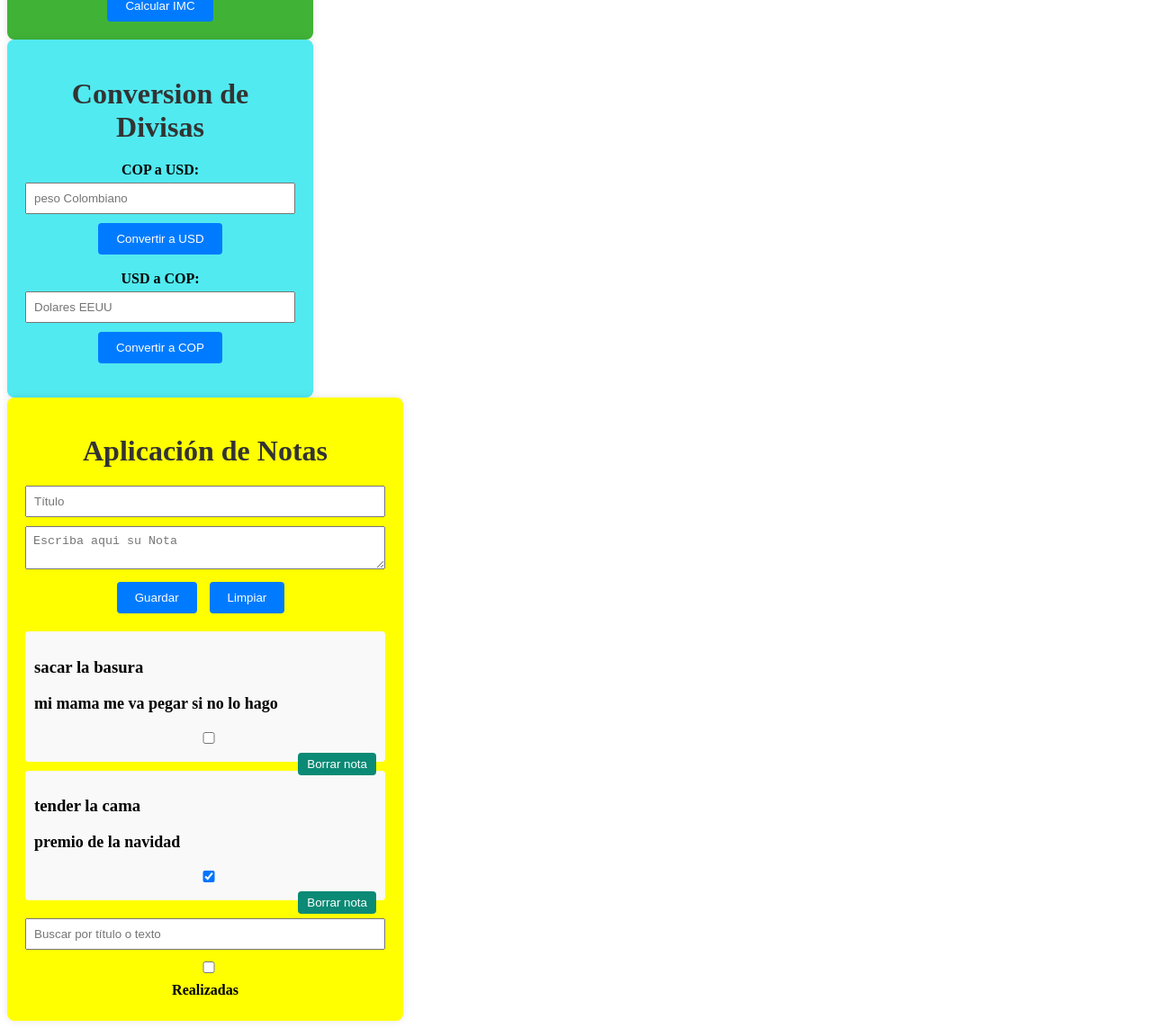
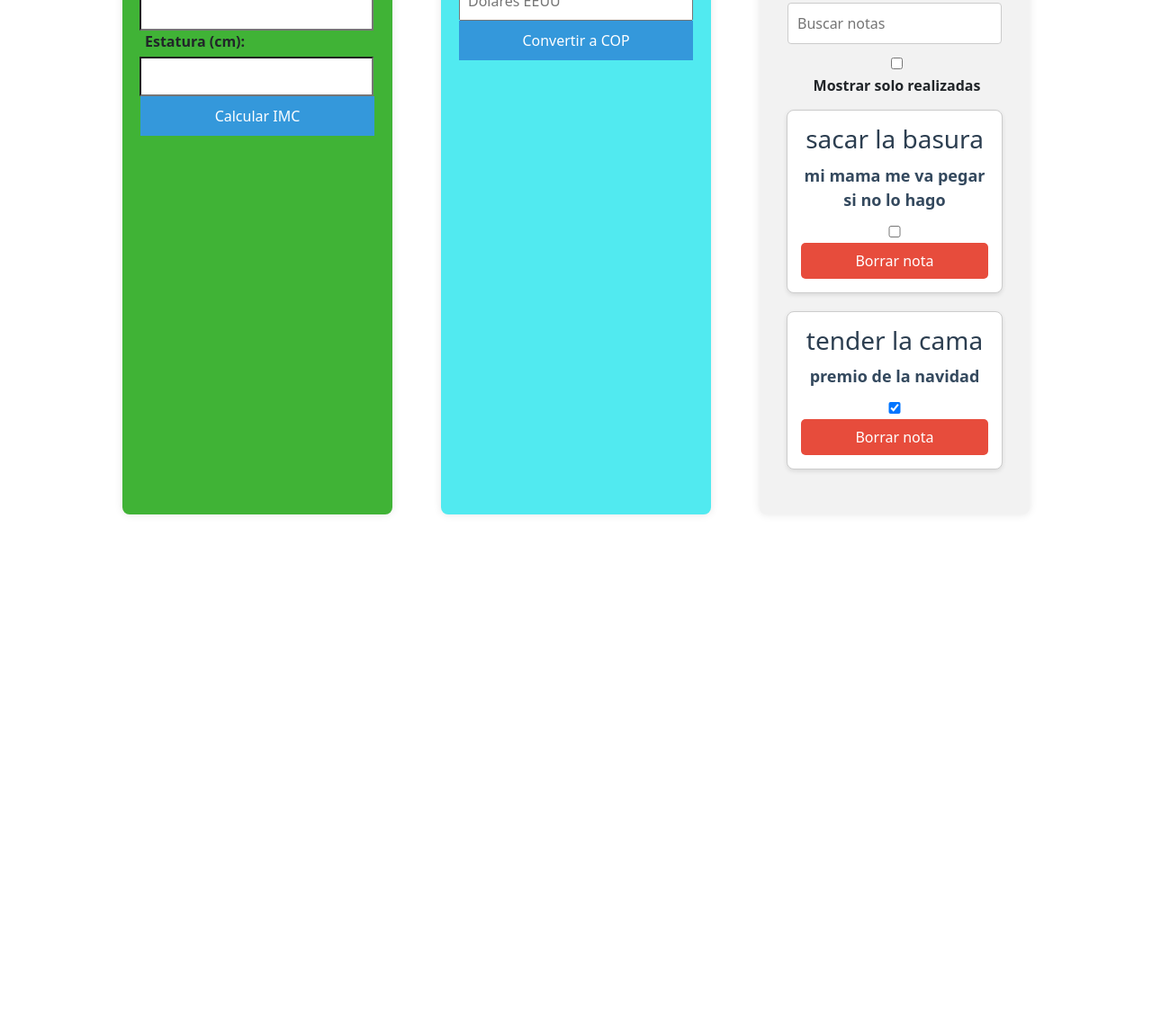
Before and after one commit to Kamilo1986/Ejercicios-Crystian-Benitez, a plain HTML site: page index.html in a window 1280 px wide. Shown: the part 327-1470 px from the top of the page at 90% size. After the commit the page ends 919 px from the top, so only its background shows below. Drawn offline with nearby package versions, Linux system fonts and the light colour scheme.

Commit message:
genere cambios

```diff
--- a/index.html
+++ b/index.html
@@ -5,12 +5,12 @@
     <meta charset="UTF-8">
     <meta name="viewport" content="width=device-width, initial-scale=1.0">
     <title>Document</title>
-
     <link rel="stylesheet" href="main.css">
+    <link href="https://cdn.jsdelivr.net/npm/bootstrap@5.3.3/dist/css/bootstrap.min.css" rel="stylesheet" integrity="sha384-QWTKZyjpPEjISv5WaRU9OFeRpok6YctnYmDr5pNlyT2bRjXh0JMhjY6hW+ALEwIH" crossorigin="anonymous">
 </head>
 
 <body>
-
+<section class="container d-flex justify-content-evenly">
     <div class="container1">
         <h1>Calculadora de Índice de Masa Corporal (IMC)</h1>
 
@@ -36,42 +36,36 @@
             <label for="copInput">COP a USD:</label>
             <input type="number" id="copInput" placeholder="peso Colombiano">
             <button onclick="convertToUSD()">Convertir a USD</button>
-                <p id="usdResult"></p>
+            <p id="dolarResultado"></p>
         </div>
 
         <div class="conversion">
-                <label for="usdInput">USD a COP:</label>
-                <input type="number" id="usdInput" placeholder="Dolares EEUU">
+            <label for="dolarInput">USD a COP:</label>
+            <input type="number" id="dolarInput" placeholder="Dolares EEUU">
             <button onclick="convertToCOP()">Convertir a COP</button>
-                <p id="copResult"></p>
+            <p id="copResultado"></p>
         </div>
     </div>
-
     <div class="container3">
-            <h1>Aplicación de Notas</h1>
-
-            <div class="note-form">
-                <input type="text" id="noteTitle" placeholder="Título">
-                <textarea id="noteText" placeholder="Escriba aqui su Nota"></textarea>
-                <button onclick="saveNote()">Guardar</button>
-                <button onclick="clearFields()"> Limpiar</button>
-            </div>
-
-            <div id="notesContainer" class="notes-container">
+    <h1>Gestor de Notas</h1>
+    <div>
+        <input type="text" id="titulo3" placeholder="Título de la nota">
+        <input type="text" id="texto3" placeholder="Texto de la nota">
+        <button onclick="guardarNota()">GUARDAR</button>
 
     </div>
-
-            <div id="message" class="message"></div>
-
-            <div class="filters">
-                <input type="text" id="searchText" placeholder="Buscar por título o texto">
-                <label><input type="checkbox" id="filterDone"> Realizadas</label>
+    <div>
+        <input type="text" id="Buscarnotas" placeholder="Buscar notas">
+        <label>
+            <input type="checkbox" id="tarjetasrealizadas"> Mostrar solo realizadas
+        </label>
     </div>
+    <div id="notasc"></div>
+    <div id="mensaje"></div>
 </div>
-
-
-
+</section>
     <script src="index.js"></script>
+    <script src="https://cdn.jsdelivr.net/npm/bootstrap@5.3.3/dist/js/bootstrap.bundle.min.js" integrity="sha384-YvpcrYf0tY3lHB60NNkmXc5s9fDVZLESaAA55NDzOxhy9GkcIdslK1eN7N6jIeHz" crossorigin="anonymous"></script>
 </body>
 
 </html>
--- a/index.js
+++ b/index.js
@@ -26,126 +26,113 @@ function clasificarIMC(imc) {
     }
 }
 function convertToUSD() {
-    let copAmount = document.getElementById('copInput').value;
-    let usdRate = 0.00027;
-    let usdAmount = copAmount * usdRate;
-    document.getElementById('usdResult').innerText = `${copAmount} COP = ${usdAmount.toFixed(2)} USD`;
+    let PesoColombiano = document.getElementById('copInput').value;
+    let Dolar = 0.00027;
+    let dolarAmericano = PesoColombiano * Dolar;
+    document.getElementById('dolarResultado').innerText = `${PesoColombiano} COP = ${dolarAmericano.toFixed(2)} USD`;
 }
 function convertToCOP() {
-    let usdAmount = document.getElementById('usdInput').value;
-    let copRate = 3963.65;
-    let copAmount = usdAmount * copRate;
-    document.getElementById('copResult').innerText = `${usdAmount} USD = ${copAmount.toFixed(2)} COP`;
+    let dolarAmericano = document.getElementById('dolarInput').value;
+    let Pesoc = 3963.65;
+    let PesoColombiano = dolarAmericano * Pesoc;
+    document.getElementById('copResultado').innerText = `${dolarAmericano} USD = ${PesoColombiano.toFixed(2)} COP`;
 }
 
-///////////////////////
+let notas = [
+    { id: 1, titulo: "sacar la basura", texto: "mi mama me va pegar si no lo hago", realizada: false },
+    { id: 2, titulo: "tender la cama", texto: "premio de la navidad", realizada: true }
+];
+console.log(notas);
 
-// Paso b: agrege notas iniciales
-let notes = [
-    { id: 1, title: "sacar la basura", text: "mi mama me va pegar si no lo hago", realizada: false },
-    { id: 2, title: "tender la cama ", text: "premio de la navidad", realizada: true }
-];
-console.log(notes);
-// Paso c: variable para el id de la nota
-let idGlobal = notes.length > 0 ? notes[notes.length - 1].id : 0;
+let idGlobal = notas.length > 0 ? notas[notas.length - 1].id : 0;
 
-// Obtener elementos del DOM
-let notesContainer = document.getElementById('notesContainer');
-let noteTitleInput = document.getElementById('noteTitle');
-let noteTextInput = document.getElementById('noteText');
-let messageDiv = document.getElementById('message');
-let searchTextInput = document.getElementById('searchText');
-let filterDoneCheckbox = document.getElementById('filterDone');
+let contenedorNotas = document.getElementById('notasc');
+let entradaTituloNota = document.getElementById('titulo3');
+let entradaTextoNota = document.getElementById('texto3');
+let divMensaje = document.getElementById('mensaje');
+let entradaTextoBusqueda = document.getElementById('Buscarnotas');
+let checkboxFiltrarRealizadas = document.getElementById('tarjetasrealizadas');
 
-// Paso e: Función para pintar las notas en forma de tarjetas
-function pintarnotas() {
-    notesContainer.innerHTML = '';
-    if (notes.length === 0) {
-        messageDiv.innerText = "NO HAY NOTAS PARA MOSTRAR";
+
+
+function agregarNota(titulo, texto) {
+    idGlobal++;
+    notas.push({ id: idGlobal, titulo: titulo, texto: texto, realizada: false });
+}
+
+
+function guardarNota() {
+    let titulo = entradaTituloNota.value.trim();
+    let texto = entradaTextoNota.value.trim();
+    if (titulo !== '' && texto !== '') {
+        agregarNota(titulo, texto);
+        pintarNotas();
+        entradaTituloNota.value = '';
+        entradaTextoNota.value = '';
+        divMensaje.innerText = '';
     } else {
-        notes.forEach(note => {
-            let noteCard = document.createElement('div');
-            noteCard.classList.add('note-card');
-            noteCard.innerHTML = `
-                <h3>${note.title}</h3>
-                <p>${note.text}</p>
-                <input type="checkbox" onclick="toggleDone(${note.id})" ${note.realizada ? 'checked' : ''}>
-                <button onclick="deleteNote(${note.id})">Borrar nota</button>
+        divMensaje.innerText = 'Por favor completa todos los campos';
+    }
+}
+function pintarNotas() {
+    contenedorNotas.innerHTML = '';
+    if (notas.length === 0) {
+        divMensaje.innerText = "NO HAY NOTAS PARA MOSTRAR";
+    } else {
+        notas.forEach(nota => {
+            let tarjetaNota = document.createElement('div');
+            tarjetaNota.classList.add('note-card');
+            tarjetaNota.innerHTML = `
+                <h3>${nota.titulo}</h3>
+                <p>${nota.texto}</p>
+                <input type="checkbox" onclick="toggleRealizada(${nota.id})" ${nota.realizada ? 'checked' : ''}>
+                <button onclick="borrarNota(${nota.id})">Borrar nota</button>
             `;
-            notesContainer.appendChild(noteCard);
+            contenedorNotas.appendChild(tarjetaNota);
         });
     }
 }
 
-// Pintar las notas inicialmente
-pintarnotas();
-
-// Paso f: Función para agregar una nueva nota
-function addNote(title, text) {
-    idGlobal++;
-    notes.push({ id: idGlobal, title: title, text: text, realizada: false });
+pintarNotas();
+function borrarNota(id) {
+    notas = notas.filter(nota => nota.id !== id);
+    pintarNotas();
 }
 
-// Paso h: Función para guardar la nota desde el formulario
-function saveNote() {
-    let title = noteTitleInput.value.trim();
-   let text = noteTextInput.value.trim();
-    if (title !== '' && text !== '') {
-        addNote(title, text);
-        pintarnotas();
-        noteTitleInput.value = '';
-        noteTextInput.value = '';
-        messageDiv.innerText = '';
-    } else {
-        messageDiv.innerText = 'Por favor completa todos los campos';
+function toggleRealizada(id) {
+    let indiceNota = notas.findIndex(nota => nota.id === id);
+    if (indiceNota !== -1) {
+        notas[indiceNota].realizada = !notas[indiceNota].realizada;
+        pintarNotas();
     }
 }
 
-// Paso i: Función para borrar una nota
-function deleteNote(id) {
-    notes = notes.filter(note => note.id !== id);
-    pintarnotas();
+function filtrarPorRealizadas(array) {
+    return array.filter(nota => nota.realizada);
 }
 
-// Paso m: Función para marcar como realizada/no realizada una nota
-function toggleDone(id) {
-    let noteIndex = notes.findIndex(note => note.id === id);
-    if (noteIndex !== -1) {
-        notes[noteIndex].realizada = !notes[noteIndex].realizada;
-        pintarnotas();
-    }
-}
-
-// Paso q: Función para filtrar por estado realizada
-function filterByDone(array) {
-    return array.filter(note => note.realizada);
-}
-
-// Paso p: Función para filtrar por texto
-function filterByText(array, text) {
-    if (!text) return array;
-    text = text.trim().toLowerCase();
-    return array.filter(note =>
-        note.title.toLowerCase().includes(text) ||
-        note.text.toLowerCase().includes(text)
+function filtrarPorTexto(array, texto) {
+    if (!texto) return array;
+    texto = texto.trim().toLowerCase();
+    return array.filter(nota =>
+        nota.titulo.toLowerCase().includes(texto) ||
+        nota.texto.toLowerCase().includes(texto)
     );
 }
 
-// Manejar cambios en los filtros
-searchTextInput.addEventListener('input', applyFilters);
-filterDoneCheckbox.addEventListener('change', applyFilters);
+entradaTextoBusqueda.addEventListener('input', aplicarFiltros);
+checkboxFiltrarRealizadas.addEventListener('change', aplicarFiltros);
 
-// Paso r: Función para aplicar los filtros
-function applyFilters() {
-    let filteredNotes = [...notes];
-    let searchText = searchTextInput.value.trim();
-    let showDoneOnly = filterDoneCheckbox.checked;
+function aplicarFiltros() {
+    let notasFiltradas = [...notas];
+    let textoBusqueda = entradaTextoBusqueda.value.trim();
+    let mostrarSoloRealizadas = checkboxFiltrarRealizadas.checked;
 
-    filteredNotes = filterByText(filteredNotes, searchText);
-    if (showDoneOnly) {
-        filteredNotes = filterByDone(filteredNotes);
+    notasFiltradas = filtrarPorTexto(notasFiltradas, textoBusqueda);
+    if (mostrarSoloRealizadas) {
+        notasFiltradas = filtrarPorRealizadas(notasFiltradas);
     }
 
-    notes = filteredNotes;
-    pintarnotas();
+    notas = notasFiltradas;
+    pintarNotas();
 }
--- a/main.css
+++ b/main.css
@@ -57,83 +57,104 @@ p {
 }
 
 /* //////// */
-
 .container3 {
-  background-color: yellow;
+  background-color: #f2f2f2;
   padding: 20px;
   border-radius: 8px;
   box-shadow: 0 0 10px rgba(0, 0, 0, 0.1);
   text-align: center;
-  width: 400px;
+  width: 300px;
+}
+body {
+  font-family: Arial, sans-serif;
+  background-color: #f4f4f4;
+  margin: 0;
+  padding: 20px;
 }
 
 h1 {
+  text-align: center;
   color: #333;
-  margin-bottom: 20px;
 }
 
-.note-form {
-  margin-bottom: 20px;
+#notasc {
+  display: flex;
+  flex-wrap: wrap;
+  justify-content: center;
 }
 
-.note-form input,
-.note-form textarea {
-  width: 100%;
-  padding: 8px;
-  margin-bottom: 10px;
-  box-sizing: border-box;
+.note-card {
+  background: white;
+  border: 1px solid #ccc;
+  border-radius: 8px;
+  margin: 10px;
+  padding: 15px;
+  width: 300px;
+  box-shadow: 0 2px 5px rgba(0, 0, 0, 0.1);
+  transition: transform 0.2s;
 }
 
-.note-form button {
-  background-color: #007bff;
-  color: #fff;
-  border: none;
-  padding: 10px 20px;
-  cursor: pointer;
-  border-radius: 4px;
+.note-card:hover {
+  transform: scale(1.02);
+}
+
+.note-card h3 {
+  margin: 0 0 10px;
+  color: #2c3e50;
+}
+
+.note-card p {
+  margin: 0 0 10px;
+  color: #34495e;
+}
+
+.note-card input[type="checkbox"] {
   margin-right: 10px;
 }
 
-.note-form button:hover {
-  background-color: #f72408;
-}
-
-.notes-container {
-  text-align: left;
-}
-
-.note-card {
-  background-color: #f9f9f9;
-  padding: 10px;
-  border-radius: 4px;
-  margin-bottom: 10px;
-}
-
 .note-card button {
-  background-color: #0b8a75;
-  color: #fff;
+  background-color: #e74c3c;
+  color: white;
   border: none;
-  padding: 5px 10px;
+  padding: 8px 12px;
+  border-radius: 5px;
   cursor: pointer;
-  border-radius: 4px;
-  float: right;
+  transition: background-color 0.3s;
 }
 
 .note-card button:hover {
-  background-color: #c82333;
+  background-color: #c0392b;
 }
 
-.message {
-  margin-top: 10px;
-  color: #777;
-}
-
-.filters {
+#mensaje {
+  color: red;
+  text-align: center;
   margin-top: 20px;
 }
 
-.filters input[type="text"],
-.filters input[type="checkbox"] {
-  margin-right: 10px;
-  padding: 8px;
+input[type="text"] {
+  width: calc(100% - 22px);
+  padding: 10px;
+  margin: 10px 0;
+  border: 1px solid #ccc;
+  border-radius: 4px;
 }
+
+button {
+  width: 100%;
+  background-color: #3498db;
+  color: white;
+  border: none;
+  padding: 10px;
+  border-radius: 5px;
+  cursor: pointer;
+  transition: background-color 0.3s;
+}
+
+button:hover {
+  background-color: #f60909;
+}
+
+label {
+  margin-left: 5px;
+}
```
Lines whose indentation alone changed are shown as unchanged.
